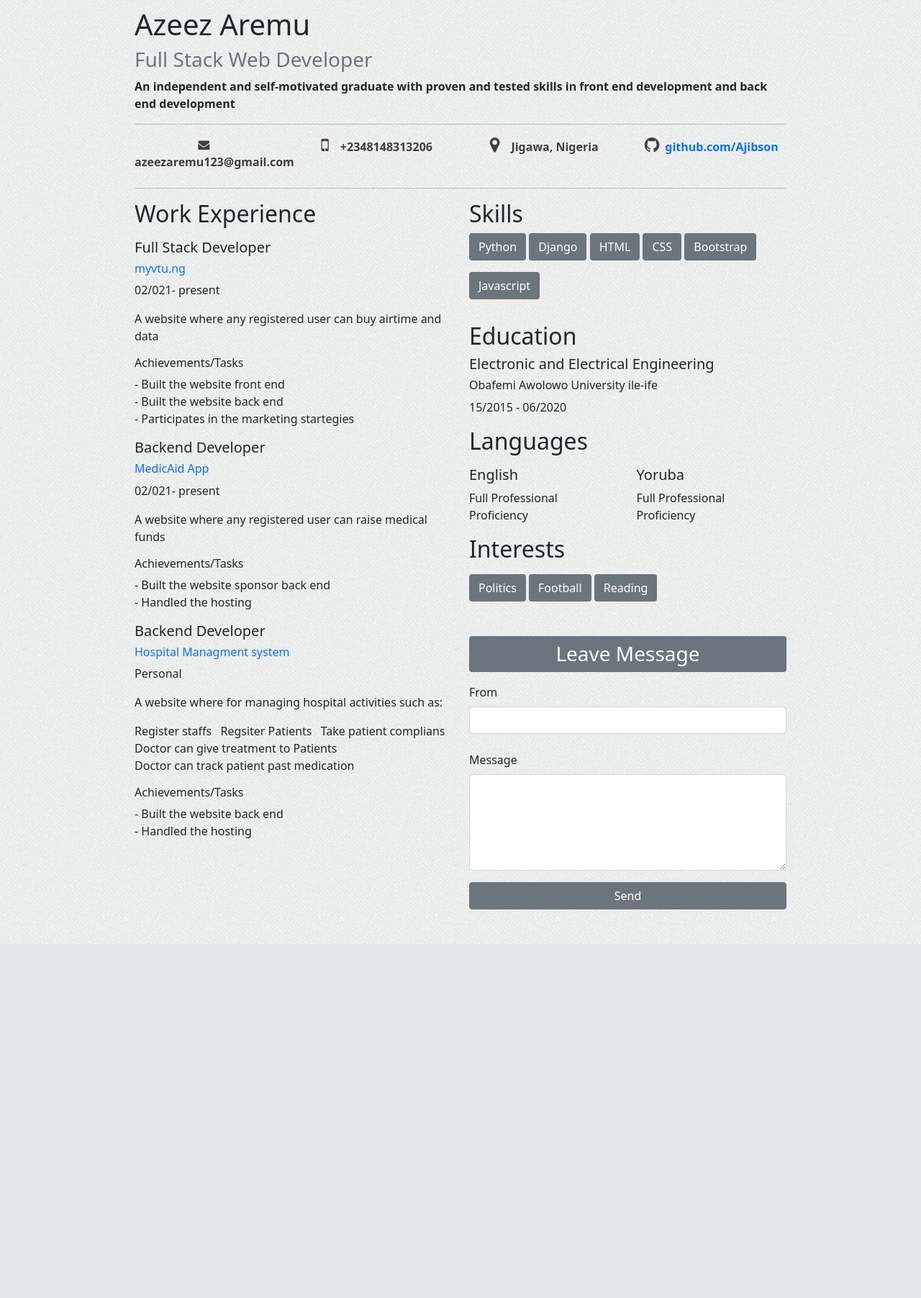
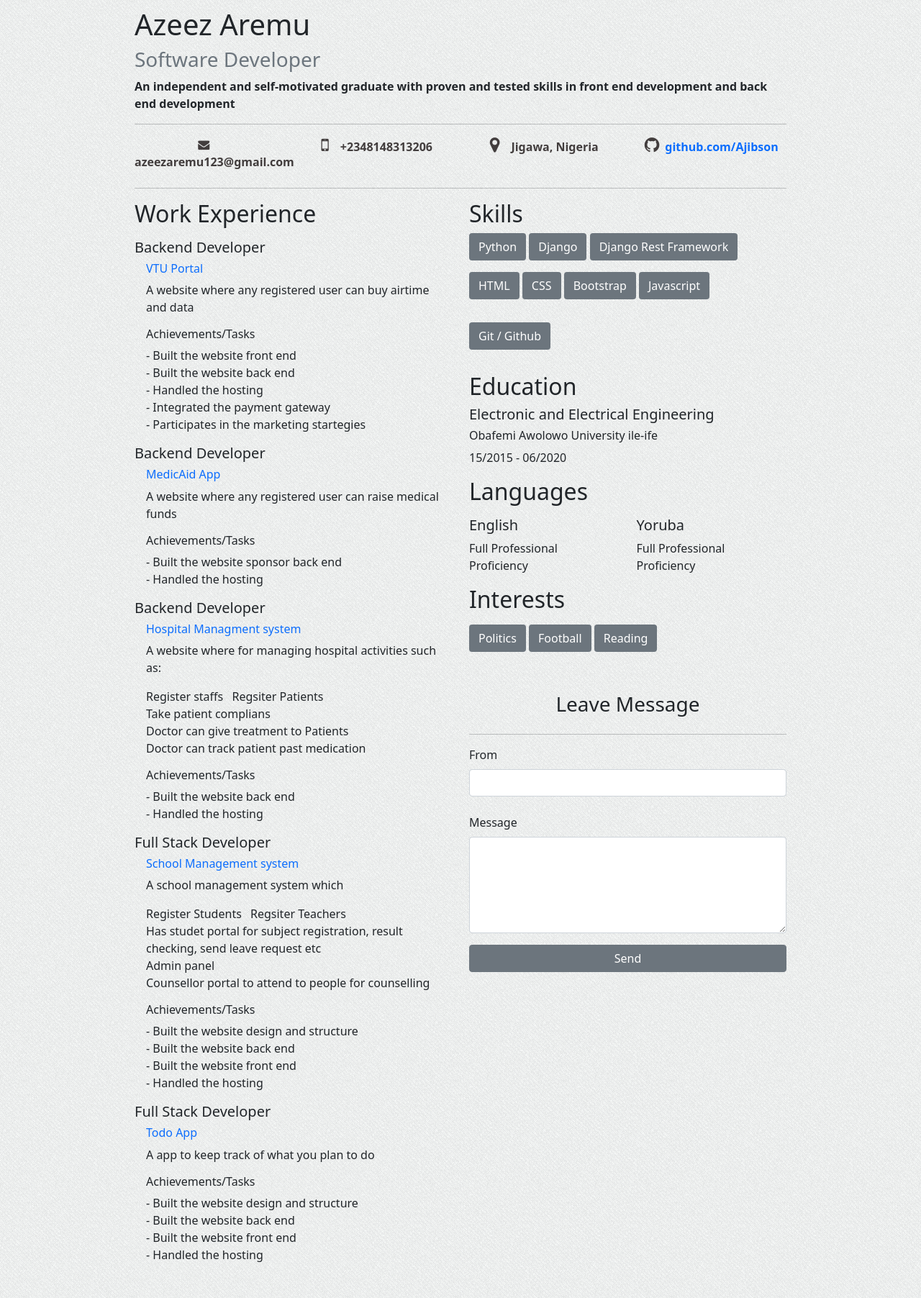
Before and after one commit to Ajibson/hng_resume, a Django app: page / in a window 1280 px wide. Shown: the part 90-1894 px from the top of the page at 72% size. Before the commit the page ends 1402 px from the top, so only its background shows below. Run offline with Django 3.2, Linux system fonts and the light colour scheme; some libraries are stand-ins or nearby versions.

Commit message:
resume page frontend improved

```diff
--- a/user/templates/index.html
+++ b/user/templates/index.html
@@ -26,12 +26,13 @@
 
     </header>
 
-    <div class="container" style="margin-top: 100px;">
+    <div class="container mb-5" style="margin-top: 100px;">
         <div class="row col-md-10 mx-auto">
             <div class="form-group">
             <h1 class="text-dark">Azeez Aremu</h1>
-            <h3 class="text-muted">Full Stack Web Developer</h3>
+            <h3 class="text-muted">Software  Developer</h3>
             <p><strong>An independent and self-motivated graduate with proven and tested skills in front end development and back end development</strong></p>
+
             <hr class="border-5" style="font-size:xx-large">
 
             <div class="row text-md-center">
@@ -68,30 +69,35 @@
             {% endfor%}
                 <div class="col-md-6">
                     <h2 class="mb-3">Work Experience</h2>
-                    <h5>Full Stack Developer</h5>
-                    <h6><a href="https://myvtu.ng" style="text-decoration: none;">myvtu.ng</a></h6>
-                    <p class="font-italic">02/021- present</p>
+                        <h5>Backend Developer</h5>
+                        <div class="ms-3">
+                            <h6><a href="https://myvtu.ng" style="text-decoration: none;">VTU Portal</a></h6>
+                            <!-- <p class="font-italic">02/021- present</p> -->
                             <p>A website where any registered user can buy airtime and data</p>
                             <h6>Achievements/Tasks</h6>
                             <ul class="list-group list-unstyled">
                                 <li class="list-item">- Built the website front end</li>
                                 <li class="list-item">- Built the website back end</li>
+                                <li class="list-item">- Handled the hosting</li>
+                                <li class="list-item">- Integrated the payment gateway</li>
                                 <li class="list-item">- Participates in the marketing startegies</li>
                             </ul>
-
+                        </div>
                             <h5 class="mt-3">Backend Developer</h5>
+                            <div class="ms-3">
                             <h6 ><a href="https://medic-apps.herokuapp.com/" style="text-decoration: none;">MedicAid App</a></h6>
-                    <p class="font-italic">02/021- present</p>
+                            <!-- <p class="font-italic">02/021- present</p> -->
                             <p>A website where any registered user can raise medical funds</p>
                             <h6>Achievements/Tasks</h6>
                             <ul class="list-group list-unstyled">
                                 <li class="list-item">- Built the website sponsor back end</li>
                                 <li class="list-item">- Handled the hosting</li>
                             </ul>
-
+                            </div>
                     <h5 class="mt-3">Backend Developer</h5>
+                    <div class="ms-3">
                     <h6 ><a href="https://medstreamr.herokuapp.com/" style="text-decoration: none;">Hospital Managment system</a></h6>
-                    <p class="font-italic">Personal</p>
+                    <!-- <p class="font-italic">Personal</p> -->
                     <p>A website where for managing hospital activities such as:
                         <ul class="list-inline">
                             <li class="list-inline-item">Register staffs</li>
@@ -107,17 +113,55 @@
                         <li class="list-item">- Handled the hosting</li>
 
                     </ul>
+                    </div>
+                    <h5 class="mt-3">Full Stack Developer</h5>
+                    <div class="ms-3">
+                    <h6 ><a href="https://islamic-web.herokuapp.com/" style="text-decoration: none;">School Management system</a></h6>
+                    <!-- <p class="font-italic">Personal</p> -->
+                    <p>A school management system which
+                        <ul class="list-inline">
+                            <li class="list-inline-item">Register Students</li>
+                            <li class="list-inline-item">Regsiter Teachers</li>
+                            <li class="list-inline-item">Has studet portal for subject registration, result checking, send leave request etc</li>
+                            <li class="list-inline-item">Admin panel</li>
+                            <li class="list-inline-item">Counsellor portal to attend to people for counselling </li>
+                        </ul>
+                    </p>
+                    <h6>Achievements/Tasks</h6>
+                    <ul class="list-group list-unstyled">
+                        <li class="list-item">- Built the website design and structure</li>
+                        <li class="list-item">- Built the website back end</li>
+                        <li class="list-item">- Built the website front end</li>
+                        <li class="list-item">- Handled the hosting</li>
 
+                    </ul>
+                    </div>
+                    <h5 class="mt-3">Full Stack Developer</h5>
+                    <div class="ms-3">
+                    <h6 ><a href="https://next-to.herokuapp.com/" style="text-decoration: none;">Todo App</a></h6>
+                    <!-- <p class="font-italic">Personal</p> -->
+                    <p>A app to keep track of what you plan to do</p>
+                    <h6>Achievements/Tasks</h6>
+                    <ul class="list-group list-unstyled">
+                        <li class="list-item">- Built the website design and structure</li>
+                        <li class="list-item">- Built the website back end</li>
+                        <li class="list-item">- Built the website front end</li>
+                        <li class="list-item">- Handled the hosting</li>
+
+                    </ul>
+                    </div>
                 </div>
                 <div class="col-md-6 my-4 my-md-0">
                     <!-- #Skills -->
                     <h2>Skills</h2>
                     <span class="bg-secondary text-white btn">Python</span>
                     <span class="bg-secondary text-white btn">Django</span>
+                    <span class="bg-secondary text-white btn my-3 my-lg-0">Django Rest Framework</span>
                     <span class="bg-secondary text-white btn">HTML</span>
                     <span class="bg-secondary text-white btn my-3 my-lg-0">CSS</span>
                     <span class="bg-secondary text-white btn my-3 my-lg-0">Bootstrap</span>
                     <span class="bg-secondary text-white btn my-3">Javascript</span>
+                    <span class="bg-secondary text-white btn my-3">Git / Github</span>
 
                     <h2 class="mt-3">Education</h2>
                     <h5>Electronic and Electrical Engineering</h5>
@@ -131,7 +175,7 @@
                             <span>Full Professional Proficiency</span>
                         </div>
 
-                        <div class="col-md-6">
+                        <div class="col-md-6 mt-3 mt-md-0">
                             <h5>Yoruba</h5>
                             <span>Full Professional Proficiency</span>
                         </div>
@@ -144,7 +188,8 @@
 
                     <form action="{% url 'message' %}" class="my-5" method="POST">
                         {% csrf_token %}
-                        <h3 class="text-center bg-secondary rounded text-white py-2 mb-3">Leave Message</h3>
+                        <h3 class="text-center text-dark py-2 mb-3">Leave Message</h3>
+                        <hr>
                         <div class="form-group">
                             <div class="form-label">From</div>
                             <input type="text" class="form-control" name="sender">
```
Lines whose indentation alone changed are shown as unchanged.
